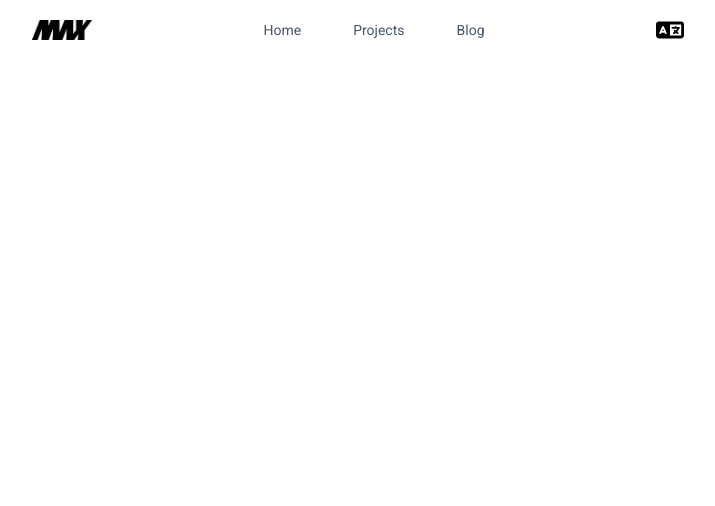
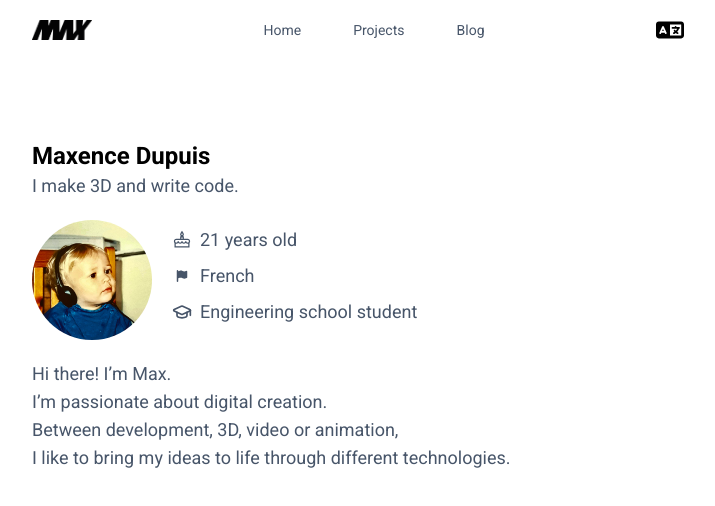
Before and after one commit to smallboyc/max-website, a Next.js app: page / in a window 1280 px wide. Shown: the top 506 px of the page, without its empty margins (282-997 px from the left). Built offline with nearby package versions, Linux system fonts and the light colour scheme.

Commit message:
feat : make heros

```diff
--- a/src/app/blog/page.tsx
+++ b/src/app/blog/page.tsx
@@ -1,3 +1,8 @@
 export default function Blog() {
-  return <div>Hello Blog Page</div>;
+  return (
+    <div className="my-16 sm:my-20">
+      <h1 className="font-bold text-2xl">Blog</h1>
+      <p className="text-slate-600 sm:text-lg">Sometimes I write articles.</p>
+    </div>
+  );
 }
--- a/src/app/layout.tsx
+++ b/src/app/layout.tsx
@@ -3,7 +3,7 @@ import { Roboto } from "next/font/google";
 import Header from "@/components/Header";
 import "./globals.css";
 
-const roboto = Roboto({ subsets: ["latin"], weight: "400" });
+const roboto = Roboto({ subsets: ["latin"], weight: ["900", "700", "400"] });
 
 export const metadata: Metadata = {
   title: "Maxence Dupuis",
--- a/src/app/page.tsx
+++ b/src/app/page.tsx
@@ -1,3 +1,8 @@
+import Hero from "@/components/Hero";
 export default function Home() {
-  return <></>;
+  return (
+    <main className="my-16 sm:my-20">
+      <Hero />
+    </main>
+  );
 }
--- a/src/app/projects/page.tsx
+++ b/src/app/projects/page.tsx
@@ -1,3 +1,9 @@
 export default function Projects() {
-  return <div>Hello Projects page</div>;
+  return (
+    <div className="my-16 sm:my-20">
+      {" "}
+      <h1 className="font-bold text-2xl">Projects</h1>
+      <p className="text-slate-600 sm:text-lg">Discover my projects.</p>
+    </div>
+  );
 }
--- a/src/components/Header.tsx
+++ b/src/components/Header.tsx
@@ -26,7 +26,7 @@ export default function Header() {
         <ul className="hidden sm:flex items-center gap-5">
           <Navigation />
         </ul>
-        <FaLanguage className={`block size-7`} />
+        <FaLanguage className={`block size-7 -translate-x-4 sm:translate-x-0`} />
         <div onClick={() => setToggle(!toggle)} className="block sm:hidden">
           <ImCross
             className={classNames(
@@ -41,7 +41,7 @@ export default function Header() {
       <ul
         className={classNames(
           toggle
-            ? "transform: translate-y-5 ease-out duration-700 z-10 "
+            ? "transform: translate-y-3 ease-out duration-700 z-10 "
             : "transform: -translate-y-80 ease-in duration-700 z-10",
           "relative flex shadow-md py-3 z-20 bg-white sm:hidden justify-center"
         )}
--- /dev/null
+++ b/src/components/Hero.tsx
@@ -0,0 +1,41 @@
+import Image from "next/image";
+import { LiaBirthdayCakeSolid } from "react-icons/lia";
+import { FaFlag } from "react-icons/fa6";
+import { LuGraduationCap } from "react-icons/lu";
+export default function Hero() {
+  return (
+    <section className="flex flex-col">
+      <h1 className="font-bold text-2xl">Maxence Dupuis</h1>
+      <p className="text-slate-600 sm:text-lg">I make 3D and write code.</p>
+      <div className="flex flex-col sm:flex-row sm:items-center sm:gap-5 mt-2">
+        <Image
+          src="/images/pp.jpg"
+          alt="Photo de profile"
+          width={120}
+          height={120}
+          className="rounded-full my-3"
+        />
+        <ul className="text-slate-600 sm:text-lg">
+          <li className="flex gap-2 items-center mb-2 hover:text-black">
+            <LiaBirthdayCakeSolid className="size-5" />
+            <span>21 years old</span>
+          </li>
+          <li className="flex gap-2 items-center mb-2 hover:text-black ">
+            <FaFlag className="size-3 mx-1" />
+            <span>French</span>
+          </li>
+          <li className="flex gap-2 items-center mb-2 hover:text-black">
+            <LuGraduationCap className="size-5" />
+            <span>Engineering school student</span>
+          </li>
+        </ul>
+      </div>
+      <div className="text-slate-600 mt-6 sm:mt-2 sm:text-lg">
+        <p>Hi there! I’m Max.</p>
+        <p>I’m passionate about digital creation.</p>
+        <p>Between development, 3D, video or animation, </p>
+        <p>I like to bring my ideas to life through different technologies.</p>
+      </div>
+    </section>
+  );
+}
```
Also changed, not shown: public/images/pp.jpg (added).
